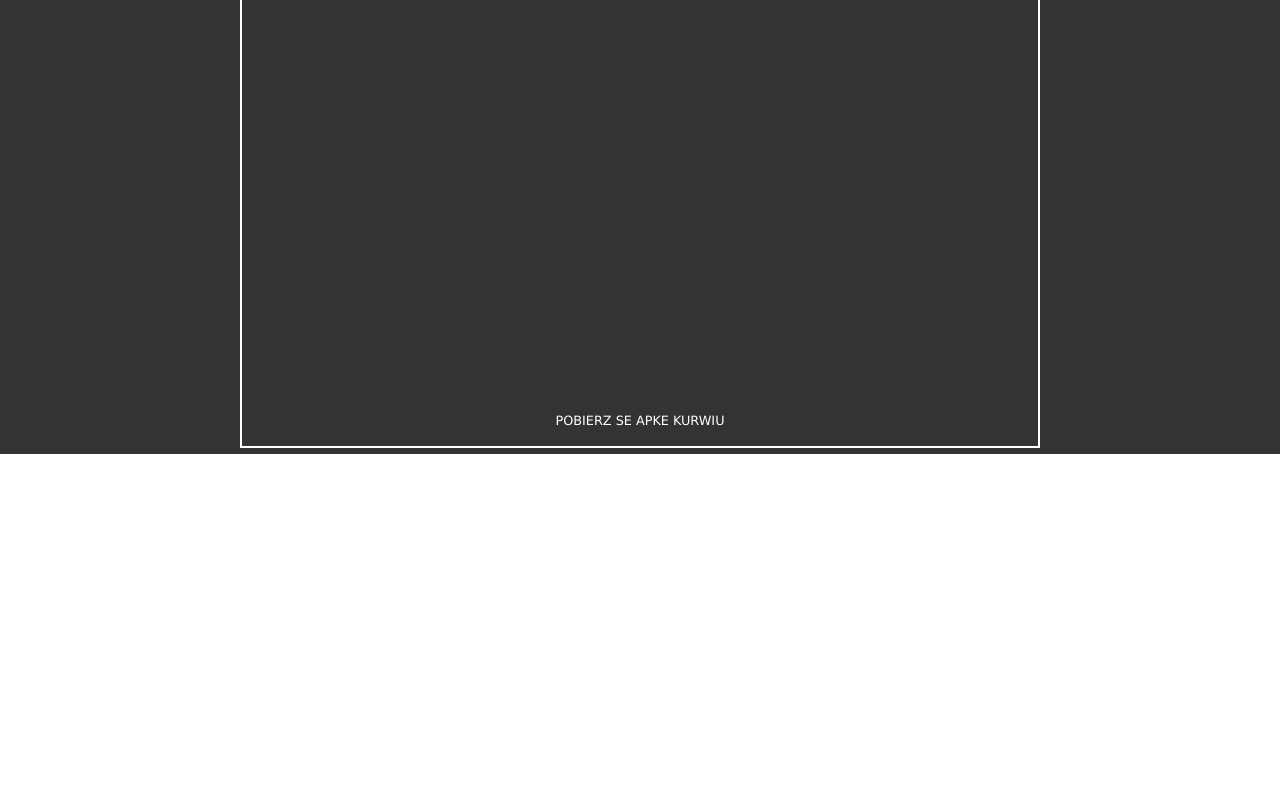
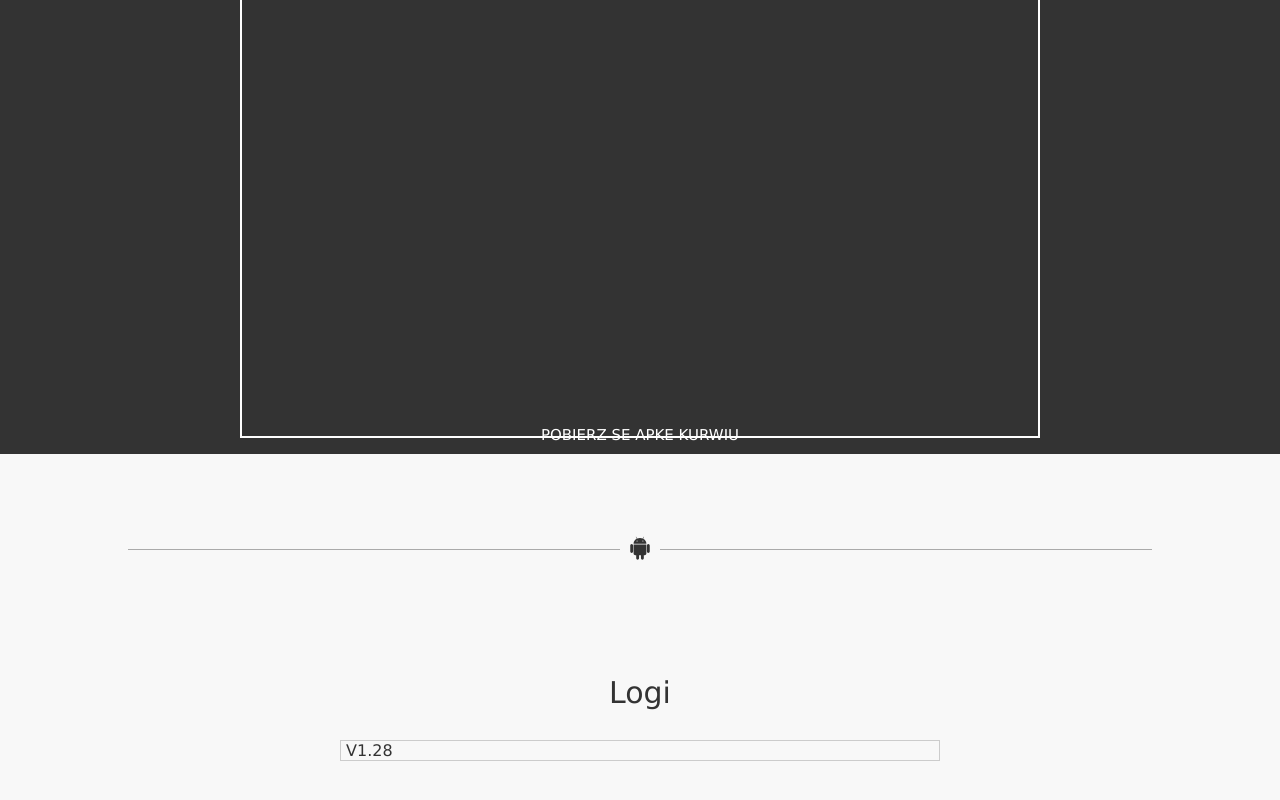
Before and after one commit to n02b3rt/palone, a Next.js app: page / in a window 1280 px wide. Shown: the part 1146-1946 px from the top of the page. Before the commit the page ends 1600 px from the top, so only its background shows below. Built offline with nearby package versions, Linux system fonts and the light colour scheme.

Commit message:
changelog page

```diff
--- /dev/null
+++ b/components/Changelog.jsx
@@ -0,0 +1,23 @@
+import Collapsible from 'react-collapsible';
+import styles from './Changelog.module.scss';
+import HorizontalLine from './UI/HorizontalLine';
+
+const Changelog = () => {
+  const version = 1.28;
+
+  return (
+    <section className={styles.changelog}>
+      <HorizontalLine />
+      <p>Logi</p>
+      <div className={styles.listWrapper}>
+        <Collapsible trigger={`V${version}`} className={styles.list}>
+          <ul>
+            <li>update timetable już śmiga (zmieńcie sobie default class bo sie oczywiście pozmieniały)</li>
+          </ul>
+        </Collapsible>
+      </div>
+    </section>
+  );
+};
+
+export default Changelog;
--- /dev/null
+++ b/components/Changelog.module.scss
@@ -0,0 +1,18 @@
+.changelog {
+  height: 800px;
+  background: rgb(248, 248, 248);
+  color: #333;
+  display: flex;
+  flex-direction: column;
+  align-items: center;
+  p {
+    font-size: 3rem;
+  }
+  .listWrapper {
+    width: 600px;
+    margin-left: auto;
+    margin-right: auto;
+    // background: #fff;
+    border: 1px solid #ccc;
+  }
+}
--- a/components/Hero.module.scss
+++ b/components/Hero.module.scss
@@ -21,7 +21,7 @@
   color: #fff;
   cursor: pointer;
   position: absolute;
-  font-size: 0.5rem;
+  font-size: 1.5rem;
   // letter-spacing: -1px;
   font-weight: 200;
   bottom: 1rem;
--- a/components/Main.jsx
+++ b/components/Main.jsx
@@ -1,7 +1,9 @@
 import styles from './Main.module.scss';
 
-const Main = ({ display }) => {
-  return <main className={`${styles.main} ${display ? 'visible' : 'invisible'}`}>Main sec</main>;
+// const Main = ({ display }) => {
+const Main = () => {
+  // return <main className={`${styles.main} ${display ? 'visible' : 'invisible'}`}>Main sec</main>;
+  return <main className={styles.main}>Main sec</main>;
 };
 
 export default Main;
--- /dev/null
+++ b/components/UI/HorizontalLine.jsx
@@ -0,0 +1,16 @@
+import styles from './HorizontalLine.module.scss';
+import { DiAndroid } from 'react-icons/di';
+
+const HorizontalLine = () => {
+  return (
+    <div className={styles.lineWrapper}>
+      <hr className={styles.hr} />
+      <p className={styles.iconWrapper}>
+        <DiAndroid className={styles.icon} />
+      </p>
+      <hr className={styles.hr} />
+    </div>
+  );
+};
+
+export default HorizontalLine;
--- /dev/null
+++ b/components/UI/HorizontalLine.module.scss
@@ -0,0 +1,24 @@
+.lineWrapper {
+  display: flex;
+  align-items: center;
+  width: 80vw;
+  margin-left: auto;
+  margin-right: auto;
+  padding-top: 48px;
+  padding-bottom: 48px;
+  .hr {
+    width: 100%;
+    border: none;
+    height: 0;
+    border-bottom: 1px solid #aaa;
+  }
+  .iconWrapper {
+    margin-left: 8px;
+    margin-right: 8px;
+    .icon {
+      color: #333;
+      width: 24px;
+      height: 24px;
+    }
+  }
+}
--- a/package.json
+++ b/package.json
@@ -11,7 +11,9 @@
   "dependencies": {
     "next": "12.2.5",
     "react": "18.2.0",
+    "react-collapsible": "^2.10.0",
     "react-dom": "18.2.0",
+    "react-icons": "^4.4.0",
     "sass": "^1.54.8"
   },
   "devDependencies": {
--- a/pages/index.js
+++ b/pages/index.js
@@ -1,14 +1,15 @@
 import Head from 'next/head';
 import { useState } from 'react';
+import Changelog from '../components/Changelog';
 import Hero from '../components/Hero';
 import Main from '../components/Main';
 
 const Home = () => {
-  const [visible, setVisible] = useState(false);
+  // const [visible, setVisible] = useState(false);
 
-  const display = async () => setVisible(true);
+  // const display = async () => setVisible(true);
 
-  setTimeout(display, 5000);
+  // setTimeout(display, 5000);
 
   return (
     <>
@@ -16,8 +17,10 @@ const Home = () => {
         <title>Palone App</title>
       </Head>
       <div>
-        <Main display={visible} />
+        {/* <Main display={visible} /> */}
+        <Main />
         <Hero />
+        <Changelog />
       </div>
     </>
   );
--- a/styles/globals.scss
+++ b/styles/globals.scss
@@ -4,6 +4,13 @@ body {
   margin: 0;
   font-family: Verdana, Geneva, Tahoma, sans-serif;
   color: #fff;
+}
+
+html {
+  font-size: 62.5%;
+}
+
+body {
   font-size: 1.6rem;
 }
 
@@ -14,7 +21,6 @@ a {
 
 * {
   box-sizing: border-box;
-  font-size: 62.5%;
 }
 
 @media (prefers-color-scheme: dark) {
@@ -34,3 +40,8 @@ a {
 .invisible {
   display: none;
 }
+
+.Collapsible__trigger {
+  padding: 0.5rem;
+  border-bottom: #ccc;
+}
```
Also changed, not shown: 2 other files (tests, documents, lock files or other folders).
